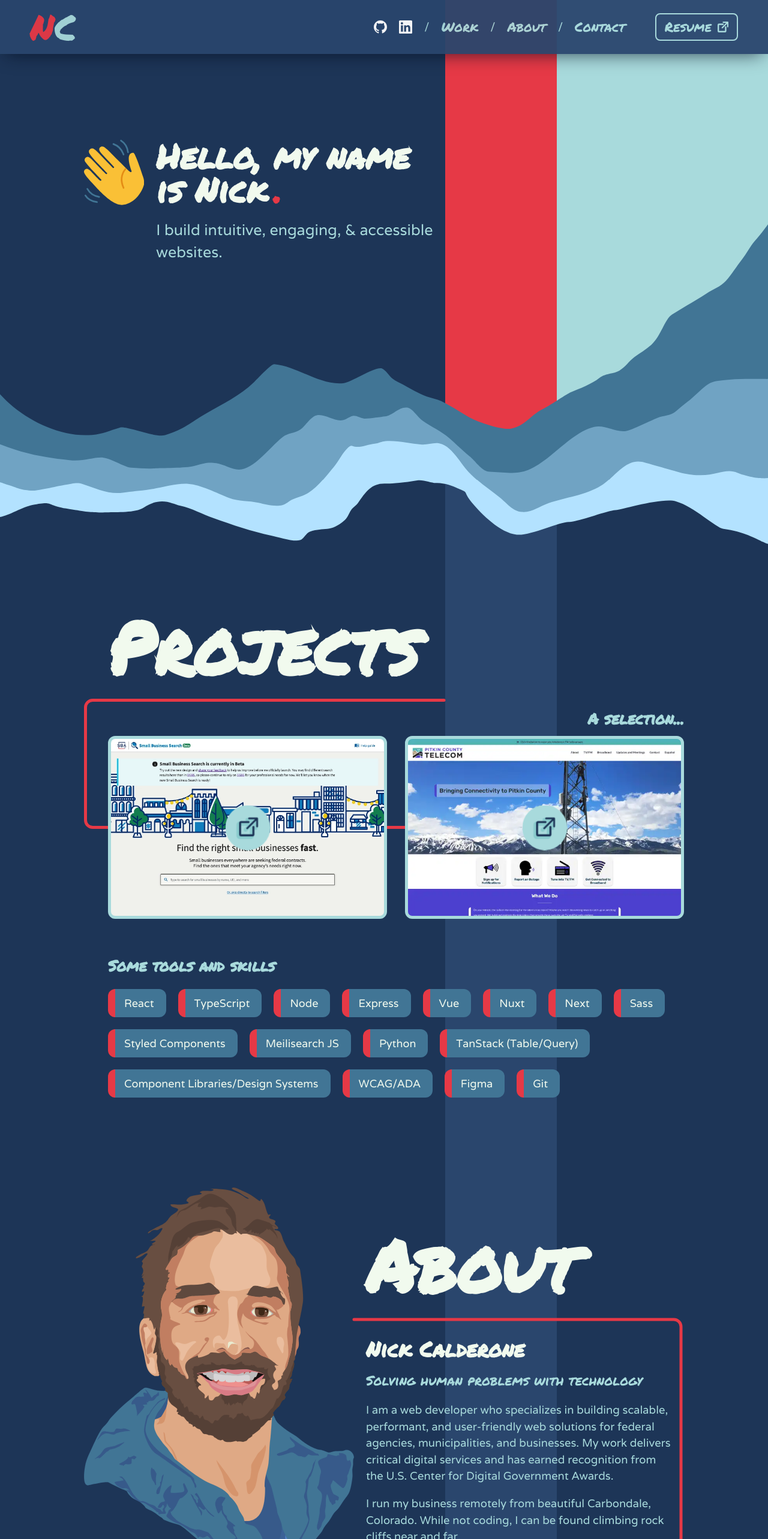
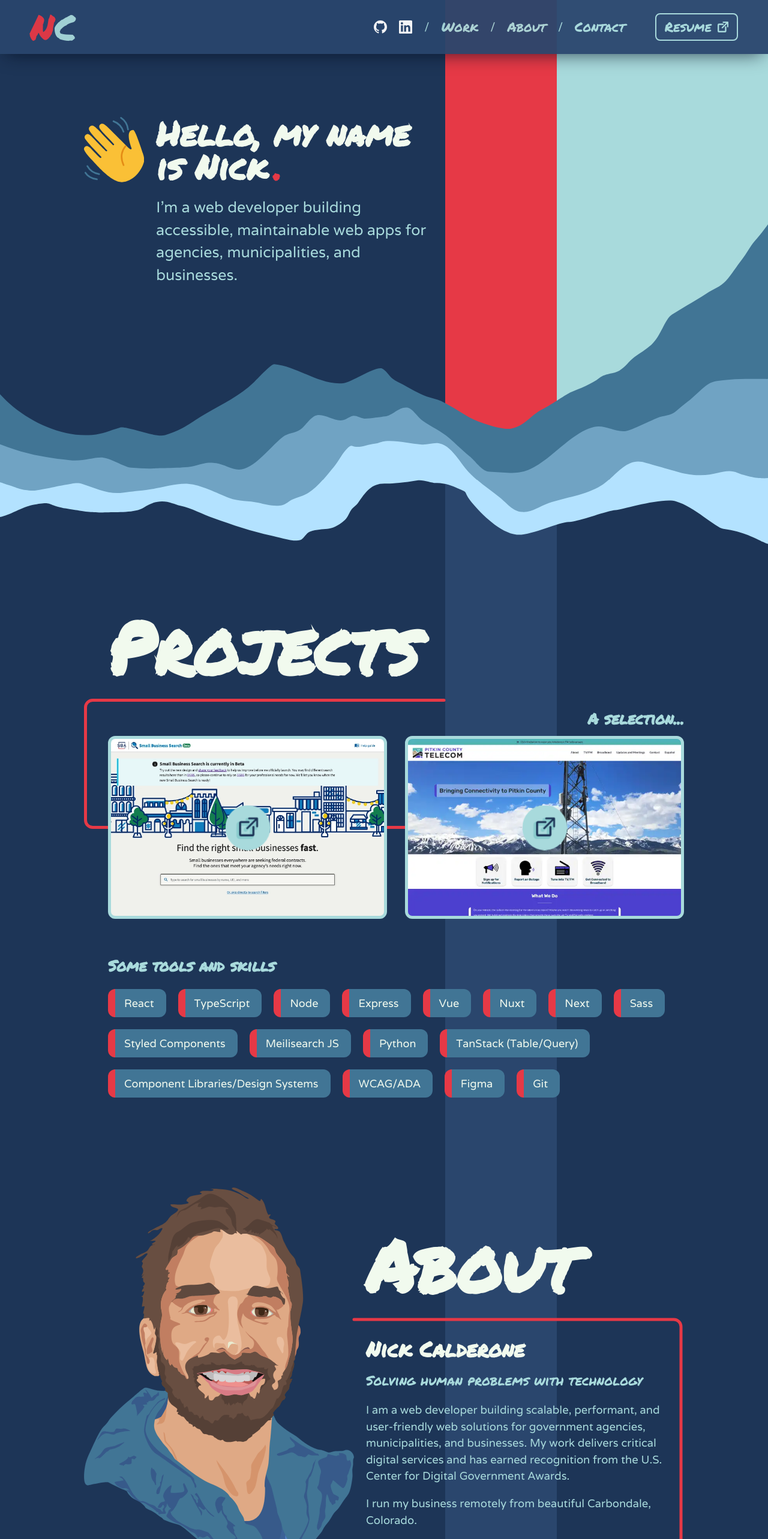
Before and after one commit to NickCalderone/developer-portfolio, a Nuxt app: page / in a window 1280 px wide. Shown: the top 2566 px of the page at 60% size. Built offline with nearby package versions, Linux system fonts and the light colour scheme.

Commit message:
Refine hero, about, and contact copy for job/contract search
Lead with the developer role and stack in the hero tagline, state
availability for contract/full-time work up front in Contact, and
tighten the About bio.

```diff
--- a/components/About.vue
+++ b/components/About.vue
@@ -159,14 +159,13 @@ export default {
 			<p class="about-subheader-tag">Solving human problems with technology</p>
 			<br>
 			<p>
-				I am a web developer who specializes in building scalable, performant, and user-friendly web solutions for
-				federal agencies, municipalities, and businesses. My work delivers critical digital services
+				I am a web developer building scalable, performant, and user-friendly web solutions for
+				government agencies, municipalities, and businesses. My work delivers critical digital services
 				and has earned recognition from the U.S. Center for Digital Government Awards.
 			</p>
 			<br>
 			<p>
-				I run my business remotely from beautiful Carbondale, Colorado. While not coding, I can be found
-				climbing rock cliffs near and far.
+				I run my business remotely from beautiful Carbondale, Colorado.
 			</p>
 		</div>
 		<div class="about-canvas-wrapper">
--- a/components/Contact.vue
+++ b/components/Contact.vue
@@ -115,8 +115,12 @@ export default {
 		<div class="contact-text-wrapper">
 			<h3 class="contact-subheader">Let's Connect</h3>
 			<p class="contact-text">
-				Do you need a website? Are you looking for a developer to round out your team? Want to grow your
-				network with developers in rural Colorado? No matter the reason, I am always happy to connect.
+				I'm currently available for contract and full-time roles.
+			</p>
+			<br>
+			<p class="contact-text">
+				Do you need a website? Are you looking for a developer to round out your team? Want to grow your network
+				of developers in rural Colorado? Lets connect.
 			</p>
 		</div>
 		<a class="contact-button" href="mailto:nick@nickcalderone.dev">
@@ -254,4 +258,5 @@ export default {
 	.contact-mailto p {
 		font-size: 1.25rem;
 	}
-}</style>
+}
+</style>
--- a/components/Hero.vue
+++ b/components/Hero.vue
@@ -50,7 +50,7 @@ export default {
 					<h1>Hello, <br class="h1-br" />my name<br />is Nick<span class="period">.</span></h1>
 				</div>
 				<div class="hero-sub-header-wrapper">
-					<p class="hero-sub-header">I build intuitive, engaging, & accessible websites.</p>
+					<p class="hero-sub-header">I'm a web developer building accessible, maintainable web apps for agencies, municipalities, and businesses.</p>
 				</div>
 			</div>
 		</section>
```
